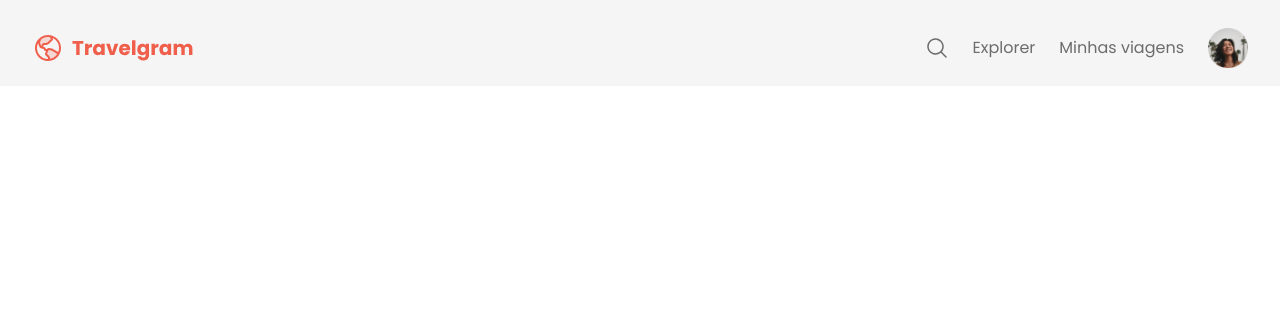
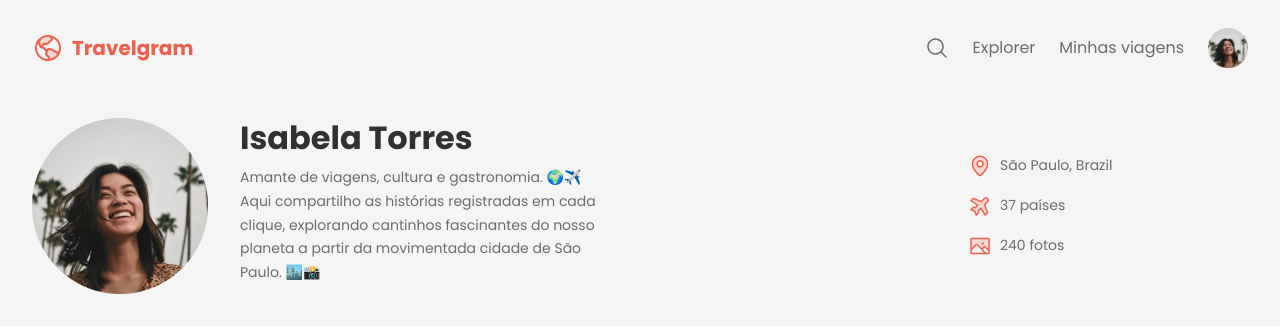
Before and after one commit to zecmagalhaes/project-travelgram, a plain HTML site: page index.html in a window 1280 px wide. Drawn offline with Linux system fonts and the light colour scheme.

Commit message:
feat: change structure header

```diff
--- a/index.html
+++ b/index.html
@@ -1,5 +1,6 @@
 <!DOCTYPE html>
 <html lang="pt-br">
+
 <head>
   <link rel="preconnect" href="https://fonts.googleapis.com" />
   <link rel="preconnect" href="https://fonts.gstatic.com" crossorigin />
@@ -7,11 +8,9 @@
   <meta name="viewport" content="width=device-width, initial-scale=1.0" />
   <title>TravelGram</title>
   <link rel="stylesheet" href="styles/index.css" />
-    <link
-      href="https://fonts.googleapis.com/css2?family=Poppins:wght@400;700&display=swap"
-      rel="stylesheet"
-    />
+  <link href="https://fonts.googleapis.com/css2?family=Poppins:wght@400;700&display=swap" rel="stylesheet" />
 </head>
+
 <body>
   <div class="bg-surface-color">
     <nav class="container">
@@ -27,14 +26,41 @@
         <li><a href="#">Minhas viagens</a></li>
         <li>
           <a href="#">
-              <img
-                src="assets/Profile pic.png"
-                alt="Imagem de Isabela Torres"
-              />
+            <img src="assets/Profile pic.png" alt="Imagem de Isabela Torres" />
           </a>
         </li>
       </ul>
     </nav>
+
+    <header>
+      <div class="container">
+        <div id="profile">
+          <img src="assets/Profile pic.png" alt="Imagem de Isabela Torres">
+          <div>
+            <h1>Isabela Torres</h1>
+            <p>
+              Amante de viagens, cultura e gastronomia. 🌍✈️
+              <br>
+              Aqui compartilho as histórias registradas em cada clique, explorando cantinhos fascinantes do nosso
+              planeta a partir da movimentada cidade de São Paulo. 🏙️📸
+            </p>
           </div>
+        </div>
+        <ul id="info">
+          <li>
+            <img src="assets/icons/MapPin.svg" alt="ícone de Avião">
+            <span>São Paulo, Brazil</span>
+          </li>
+          <li>
+            <img src="assets/icons/AirplaneTilt.svg" alt="Ícone de Mapa">
+            <span>37 países</span>
+          </li>
+          <li>
+            <img src="assets/icons/Image.svg" alt="Ícone de Imagem">
+            <span>240 fotos</span>
+          </li>
+        </ul>
+      </div>
+    </header>
 </body>
 </html>
--- a/styles/global.css
+++ b/styles/global.css
@@ -16,8 +16,8 @@
   --font-family: "Poppins", sans-serif;
   --text-lg: bold 32px/125% var(--font-family);
   --text: 16px/150% var(--font-family);
-  --text-md: 14px/175% var(--font-family);
-  --text-sm: 12px/175% var(--font-family);
+  --text-md: 14px/170% var(--font-family);
+  --text-sm: 12px/170% var(--font-family);
 }
 
 body {
--- /dev/null
+++ b/styles/header.css
@@ -0,0 +1,39 @@
+header {
+  padding-block: 32px;
+  font: var(--text-md)
+}
+
+header .container {
+  display: flex;
+  justify-content: space-between;
+  align-items: center;
+}
+
+#profile {
+  display: flex;
+  gap: 32px;
+}
+
+#profile > div {
+  max-width: 384px;
+}
+
+#profile h1 {
+  font: var(--text-lg);
+  color: var(--text-color-primary);
+  margin-bottom: 8px;
+}
+
+#info {
+  list-style: none;
+  display: flex;
+  flex-direction: column;
+  gap: 16px;
+  width: 280px;
+}
+
+#info li {
+  display: flex;
+  align-items: center;
+  gap: 8px;
+}
--- a/styles/index.css
+++ b/styles/index.css
@@ -1,2 +1,3 @@
 @import url(global.css);
 @import url(nav.css);
+@import url(header.css);
```
Lines whose indentation alone changed are shown as unchanged.
